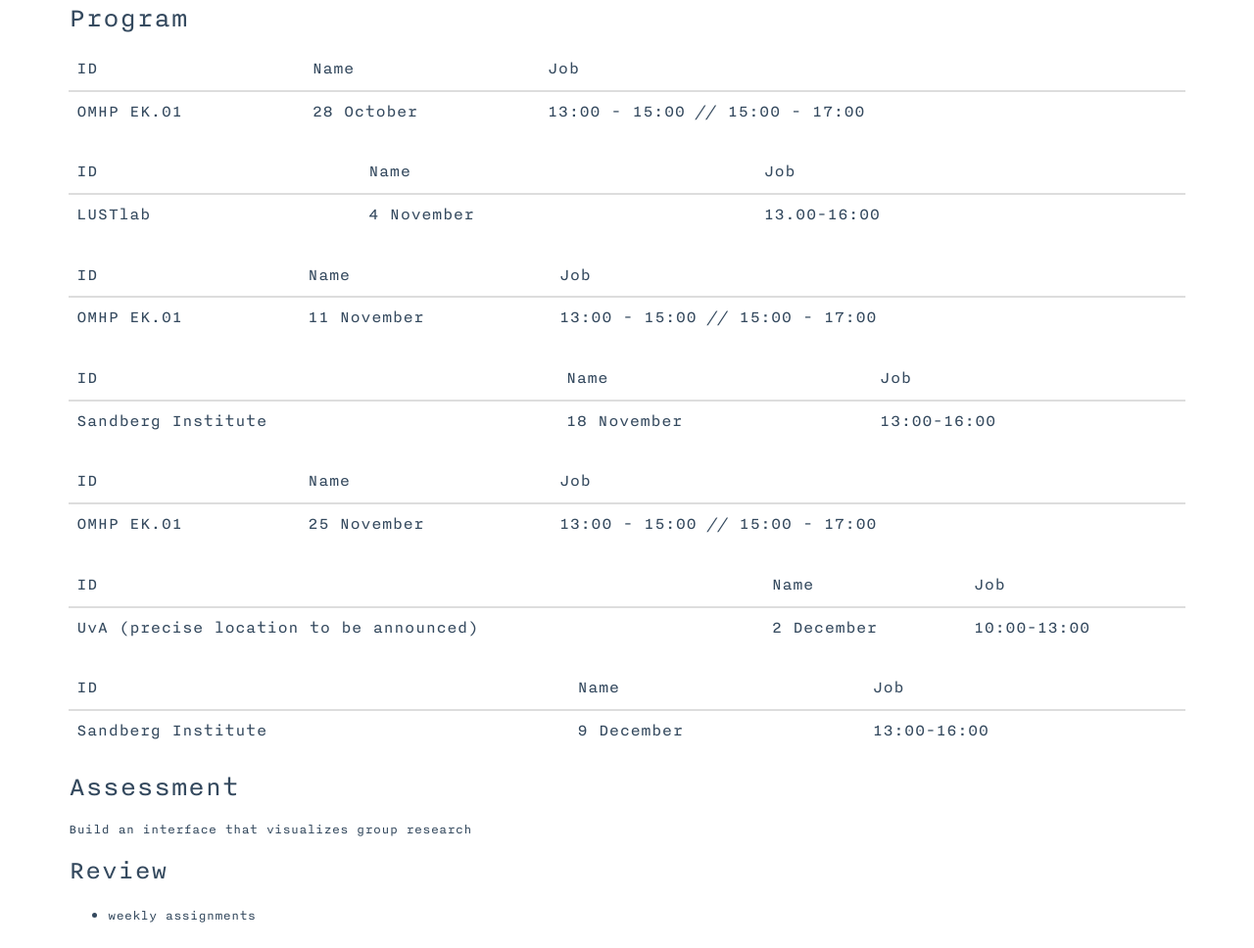
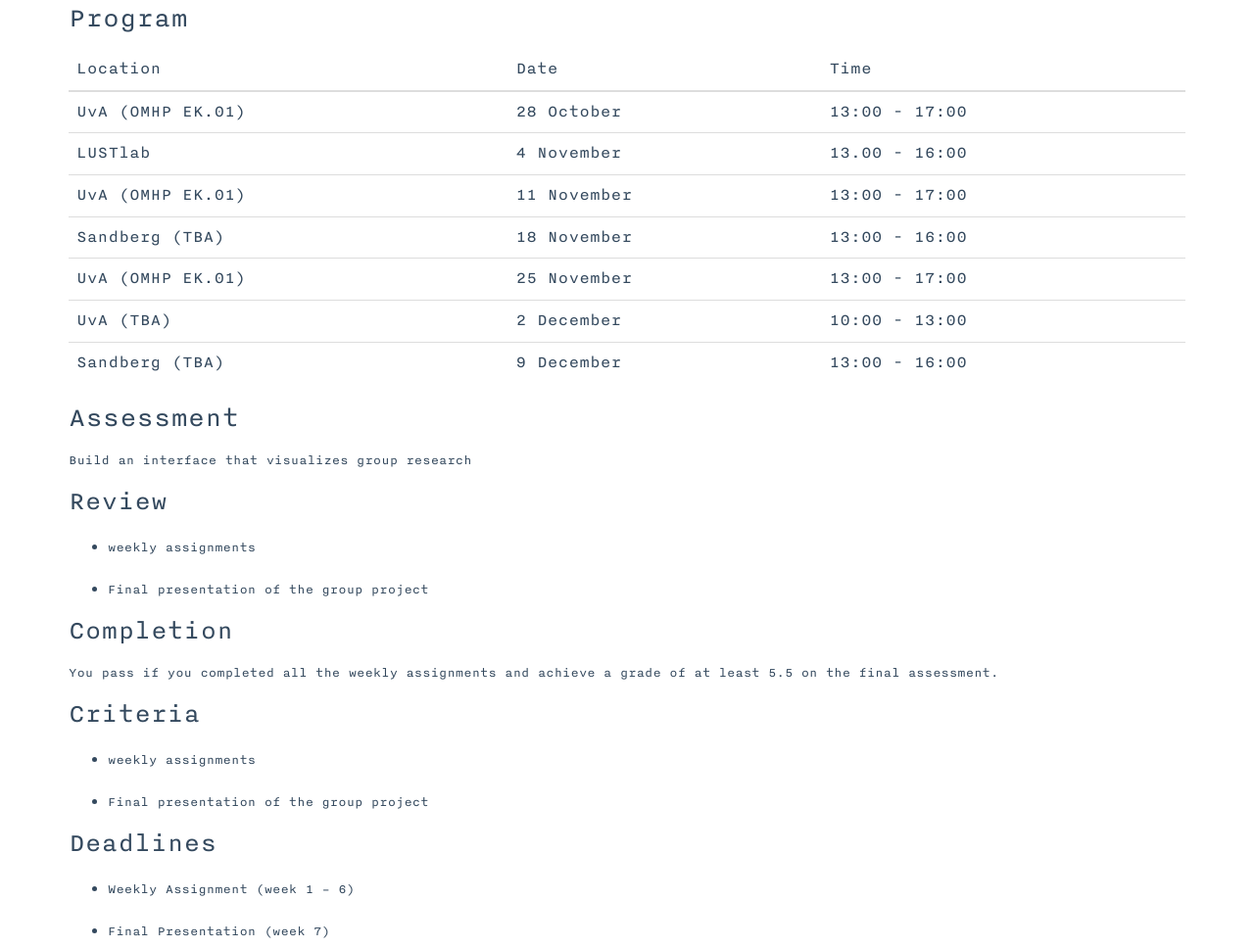
Before and after one commit to coding-the-humanities/unacademic_static, a plain HTML site: page syllabus.html in a window 1280 px wide. Shown: the part 1101-2069 px from the top of the page at 98% size. Drawn offline with Linux system fonts and the light colour scheme.

Commit message:
Update 2014-10-28T20:37:54.112Z

```diff
--- a/syllabus.html
+++ b/syllabus.html
@@ -64,19 +64,26 @@
 between the humanities and the sciences. The sciences design, create and
 maintain their own relevant digital research environments and tools, while
 the humanities make do with prefabricated, and often inappropriate, tools.</p>
-<p>At the moment, there are no broadly available academic programming courses aimed at humanities scholars. However, coding skills are needed more now than ever, and even more so in the future:</p>
+<p>At the moment, there are no broadly available academic programming courses
+aimed at humanities scholars. However, coding skills are needed more now than
+ever, and even more so in the future:</p>
 <ol>
-<li>They help students and researchers to understand the various technologically mediated objects that they are studying.</li>
-<li>Developing custom tools, rather than using ready-made ones, can improve the actual practice of humanities research as well as (the quantity and quality) of its output.</li>
-<li>There is an ever-growing demand in the public and private sector for academics who can read and write code.</li>
+<li>They help students and researchers to understand the various
+technologically mediated objects that they are studying.</li>
+<li>Developing custom tools, rather than using ready-made ones, can improve the
+actual practice of humanities research as well as (the quantity and quality)
+of its output.</li>
+<li>There is an ever-growing demand in the public and private sector for
+academics who can read and write code.</li>
 </ol>
 <p>After completion of the module you will be able to: </p>
 <ol>
-<li>apply knowledge of basic programming building blocks that carry over to almost all programming languages;</li>
-<li>demonstrate knowledge of web-based, client and server side services;</li>
-<li>display insight in technological aspects of humanities research;</li>
-<li>apply skills in analysing humanities questions and material from a coding perspective;</li>
-<li>reflect on experience in project-based collaborative humanities research.</li>
+<li>Apply knowledge of basic programming building blocks that carry over to
+almost all programming languages;</li>
+<li>Demonstrate knowledge of web-based, client and server side services;</li>
+<li>Display insight in technological aspects of humanities research;</li>
+<li>Apply skills in analysing humanities questions and material from a coding perspective;</li>
+<li>Reflect on experience in project-based collaborative humanities research.</li>
 </ol>
 
         </section>
@@ -100,124 +107,46 @@
             <table class="table">
               <thead>
                 <tr>
-                  <th class="row-1 row-ID">ID</th>
-                  <th class="row-2 row-name">Name</th>
-                  <th class="row-3 row-job">Job</th>
+                  <th>Location</th>
+                  <th>Date</th>
+                  <th>Time</th>
                 </tr>
               </thead>
               <tbody>
                 <tr>
-                  <td>OMHP EK.01</td>
+                  <td>UvA (OMHP EK.01)</td>
                   <td>28 October</td>
-                  <td>13:00 - 15:00 // 15:00 - 17:00</td>
+                  <td>13:00 - 17:00</td>
                 </tr>
-              </tbody>
-            </table>
-          </section>
-          <section class="meeting">
-            <table class="table">
-              <thead>
-                <tr>
-                  <th class="row-1 row-ID">ID</th>
-                  <th class="row-2 row-name">Name</th>
-                  <th class="row-3 row-job">Job</th>
-                </tr>
-              </thead>
-              <tbody>
                 <tr>
                   <td>LUSTlab</td>
                   <td>4 November</td>
-                  <td>13.00-16:00</td>
+                  <td>13.00 - 16:00</td>
                 </tr>
-              </tbody>
-            </table>
-          </section>
-          <section class="meeting">
-            <table class="table">
-              <thead>
                 <tr>
-                  <th class="row-1 row-ID">ID</th>
-                  <th class="row-2 row-name">Name</th>
-                  <th class="row-3 row-job">Job</th>
+                  <td>UvA (OMHP EK.01)</td>
+                  <td>11 November</td>
+                  <td>13:00 - 17:00</td>
                 </tr>
-              </thead>
-              <tbody>
                 <tr>
-                  <td>OMHP EK.01</td>
-                  <td>11 November</td>
-                  <td>13:00 - 15:00 // 15:00 - 17:00</td>
+                  <td>Sandberg (TBA)</td>
+                  <td>18 November</td>
+                  <td>13:00 - 16:00</td>
                 </tr>
-              </tbody>
-            </table>
-          </section>
-          <section class="meeting">
-            <table class="table">
-              <thead>
                 <tr>
-                  <th class="row-1 row-ID">ID</th>
-                  <th class="row-2 row-name">Name</th>
-                  <th class="row-3 row-job">Job</th>
+                  <td>UvA (OMHP EK.01)</td>
+                  <td>25 November</td>
+                  <td>13:00 - 17:00</td>
                 </tr>
-              </thead>
-              <tbody>
                 <tr>
-                  <td>Sandberg Institute</td>
-                  <td>18 November</td>
-                  <td>13:00-16:00</td>
+                  <td>UvA (TBA)</td>
+                  <td>2 December</td>
+                  <td>10:00 - 13:00</td>
                 </tr>
-              </tbody>
-            </table>
-          </section>
-          <section class="meeting">
-            <table class="table">
-              <thead>
                 <tr>
-                  <th class="row-1 row-ID">ID</th>
-                  <th class="row-2 row-name">Name</th>
-                  <th class="row-3 row-job">Job</th>
-                </tr>
-              </thead>
-              <tbody>
-                <tr>
-                  <td>OMHP EK.01</td>
-                  <td>25 November</td>
-                  <td>13:00 - 15:00 // 15:00 - 17:00</td>
-                </tr>
-              </tbody>
-            </table>
-          </section>
-          <section class="meeting">
-            <table class="table">
-              <thead>
-                <tr>
-                  <th class="row-1 row-ID">ID</th>
-                  <th class="row-2 row-name">Name</th>
-                  <th class="row-3 row-job">Job</th>
-                </tr>
-              </thead>
-              <tbody>
-                <tr>
-                  <td>UvA (precise location to be announced)</td>
-                  <td>2 December</td>
-                  <td>10:00-13:00</td>
-                </tr>
-              </tbody>
-            </table>
-          </section>
-          <section class="meeting">
-            <table class="table">
-              <thead>
-                <tr>
-                  <th class="row-1 row-ID">ID</th>
-                  <th class="row-2 row-name">Name</th>
-                  <th class="row-3 row-job">Job</th>
-                </tr>
-              </thead>
-              <tbody>
-                <tr>
-                  <td>Sandberg Institute</td>
+                  <td>Sandberg (TBA)</td>
                   <td>9 December</td>
-                  <td>13:00-16:00</td>
+                  <td>13:00 - 16:00</td>
                 </tr>
               </tbody>
             </table>
@@ -236,7 +165,8 @@
           </ul>
 
           <h5>Completion</h5>
-          <p>You pass if you completed all the weekly assignments and achieve a grade of at least 5.5 on the final assessment.
+          <p>You pass if you completed all the weekly assignments and achieve a grade
+of at least 5.5 on the final assessment.
 </p>
 
           <h5>Criteria</h5>
```
